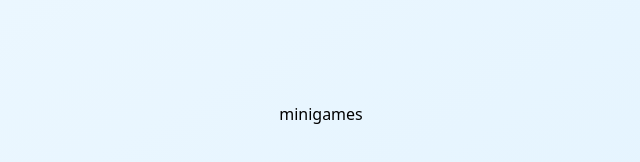
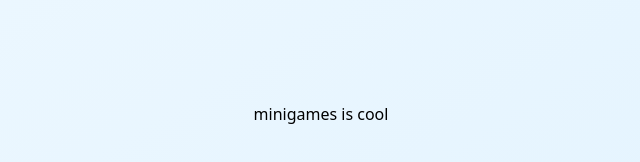
Before and after one commit to JuhQ/minigames, a React (Vite) app: page / in a window 1280 px wide. Shown: the part 286-448 px from the top of the page, without its empty margins (319-959 px from the left). Built offline with nearby package versions, Linux system fonts and the light colour scheme.

Commit message:
Update App component text to enhance description

```diff
--- a/src/App.tsx
+++ b/src/App.tsx
@@ -1,7 +1,7 @@
 import "./App.css";
 
 function App() {
-  return <>minigames</>;
+  return <>minigames is cool</>;
 }
 
 export default App;
```
